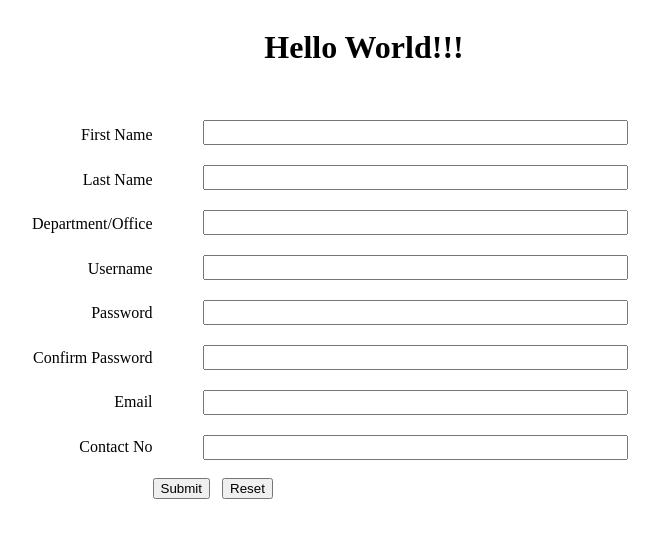
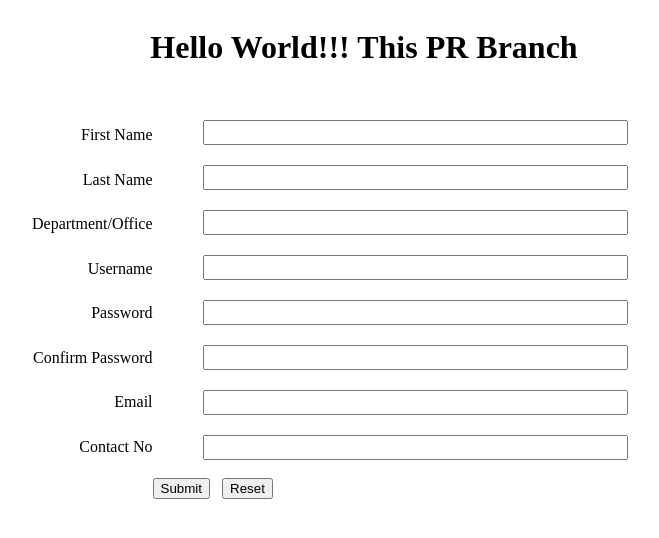
Before and after one commit to Aarya3848848484-hub/JenkinsTest, an Angular app: page / in a window 1280 px wide. Shown: the top 538 px of the page, without its empty margins (276-935 px from the left). Built offline with nearby package versions, Linux system fonts and the light colour scheme.

Commit message:
change in pr branch

```diff
--- a/src/app/app.component.html
+++ b/src/app/app.component.html
@@ -1,5 +1,5 @@
 <div class="Title">
-   <h1>Hello World!!!</h1>
+   <h1>Hello World!!! This PR Branch</h1>
 </div>
 
 <div class="container">
```
